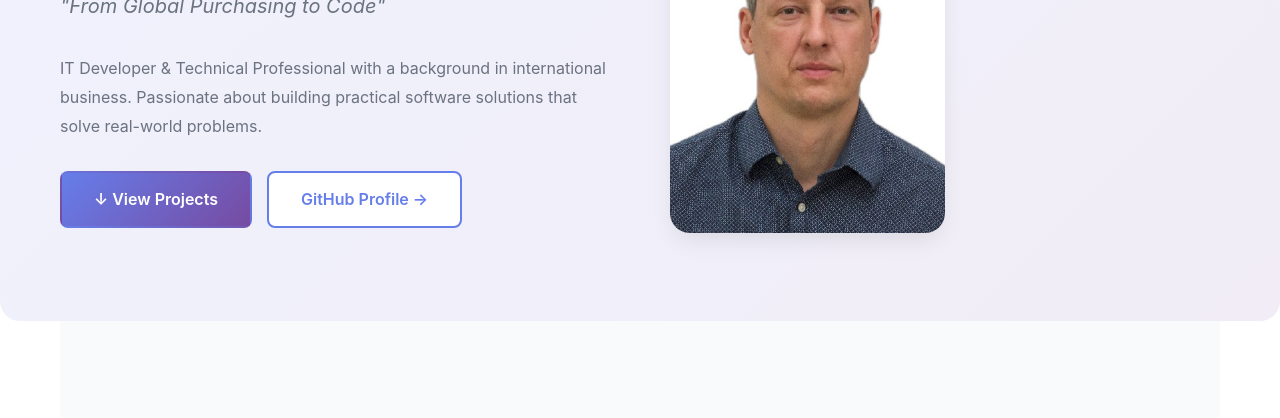
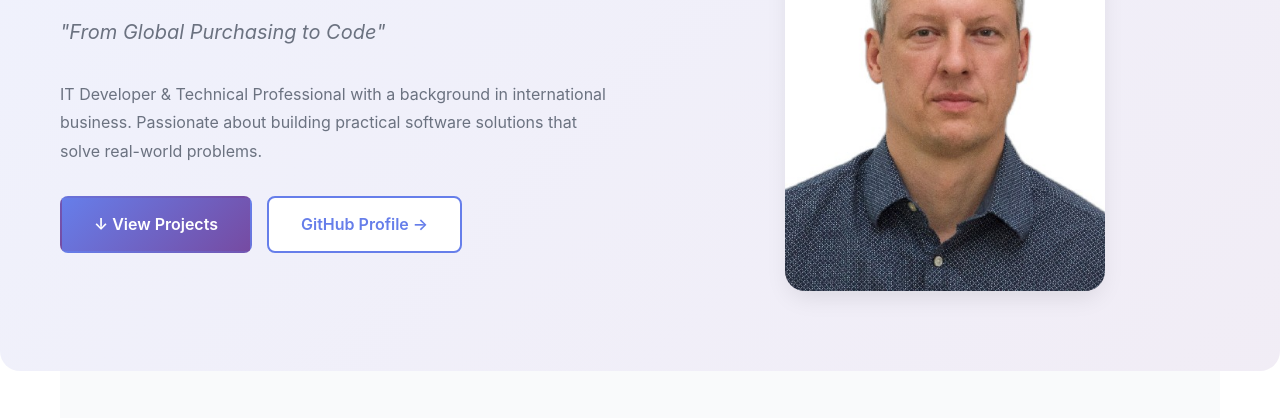
Before and after one commit to Benda007/Benda007.github.io, a plain HTML site: page index.html in a window 1280 px wide. Shown: the part 279-697 px from the top of the page. Drawn offline with Linux system fonts and the light colour scheme.

Commit message:
picture size updated

```diff
--- a/css/styles.css
+++ b/css/styles.css
@@ -184,7 +184,12 @@
         }
 
         .hero-image img {
-            width: 50%;
+            max-width: 320px;
+            width: 100%;
+            height: auto;
+            display: block;
+            margin-left: auto;
+            margin-right: auto;
             border-radius: 20px;
             box-shadow: var(--shadow-lg);
         }
```
